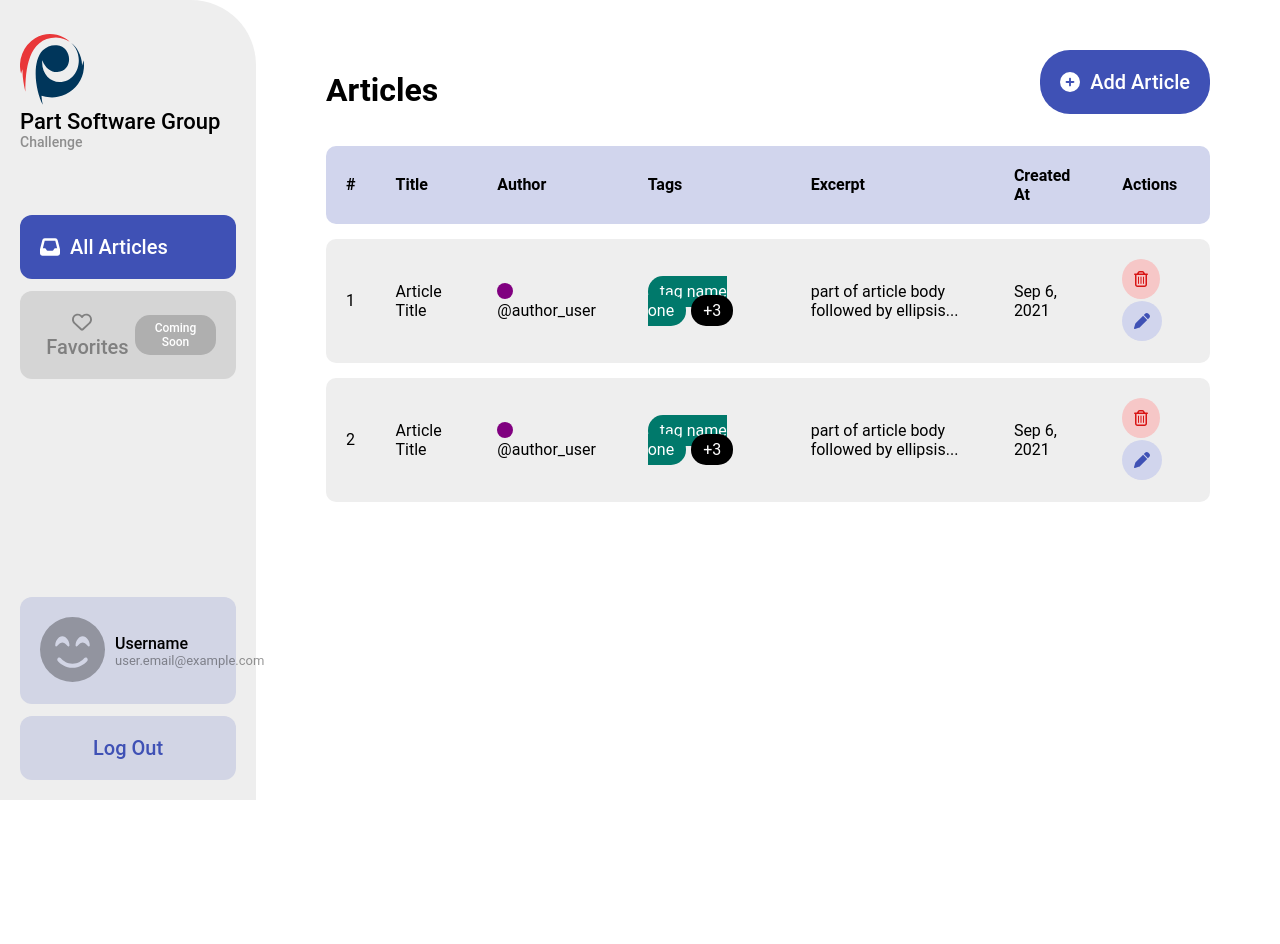
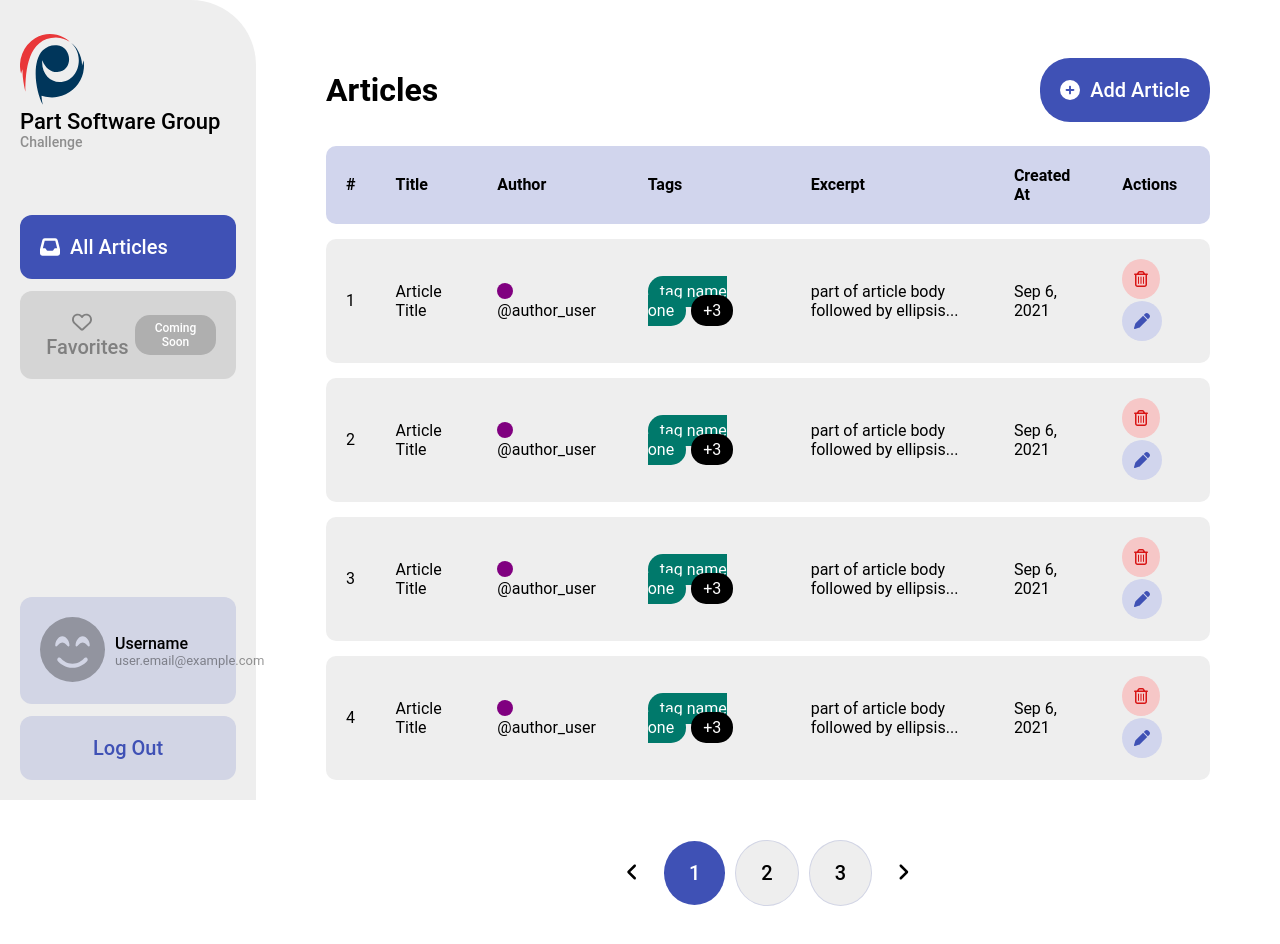
Before and after one commit to Bodaghi73/interview, a React (Create React App) app: page / in a window 1280 px wide. Shown: the top 944 px of the page. Before the commit the page ends 800 px from the top, so only its background shows below. Built offline with nearby package versions, Linux system fonts and the light colour scheme.

Commit message:
pagination component

```diff
--- /dev/null
+++ b/src/assets/styles/pagination.scss
@@ -0,0 +1,32 @@
+@import "./style.scss";
+
+.pagination-group{
+    display: flex;
+    justify-content: center;
+    align-items: center;
+    .previous, .next{
+        button.previous-button,.next-button{
+            @extend %button;
+            background-color: $light-color;
+        }
+    }
+
+    .number-buttons{
+        button.number{
+            padding: 20px 25px 20px;
+            margin: 0 5px 0;
+            font-size: 20px;
+            font-weight: 500;
+            border-radius: 50%;
+            background-color: $background;
+            border: 1px solid $light-blue-color;
+            outline: none;
+            cursor: pointer;
+        }
+        button.active{
+            color: $light-color;
+            background-color: $dark-blue-color;
+            border: none;
+        }
+    }
+}
--- a/src/assets/styles/table-articles.scss
+++ b/src/assets/styles/table-articles.scss
@@ -7,6 +7,7 @@
     .header {
         display: flex;
         justify-content: space-between;
+        align-items: center;
 
         .add-article {
             button.add-article-button {
@@ -21,4 +22,8 @@
         }
 
     }
+
+    .pagination{
+        margin-top: 45px;
+    }
 }
--- /dev/null
+++ b/src/components/pagination.js
@@ -0,0 +1,28 @@
+import { FontAwesomeIcon } from "@fortawesome/react-fontawesome";
+import { faAngleLeft, faAngleRight } from "@fortawesome/free-solid-svg-icons";
+
+import "../assets/styles/pagination.scss";
+
+function Pagination() {
+	return (
+		<div className="pagination-group">
+			<div className="previous">
+				<button className="previous-button">
+					<FontAwesomeIcon icon={faAngleLeft} />
+				</button>
+			</div>
+			<div className="number-buttons">
+				<button className="number active">1</button>
+				<button className="number">2</button>
+				<button className="number">3</button>
+			</div>
+			<div className="next">
+				<button className="next-button">
+					<FontAwesomeIcon icon={faAngleRight} />
+				</button>
+			</div>
+		</div>
+	);
+}
+
+export default Pagination;
--- a/src/components/table-articles.js
+++ b/src/components/table-articles.js
@@ -2,6 +2,7 @@ import { FontAwesomeIcon } from "@fortawesome/react-fontawesome";
 import { faCirclePlus } from "@fortawesome/free-solid-svg-icons";
 
 import Table from "./table";
+import Pagination from "./pagination";
 
 import "../assets/styles/table-articles.scss";
 
@@ -22,7 +23,9 @@ function TableArticles() {
 			<div className="table">
 				<Table></Table>
 			</div>
-			<div className="pagination"></div>
+			<div className="pagination">
+				<Pagination></Pagination>
+			</div>
 		</div>
 	);
 }
--- a/src/components/table.js
+++ b/src/components/table.js
@@ -55,6 +55,42 @@ function Table() {
 						<FontAwesomeIcon className="edit-icon" icon={faPen} />
 					</td>
 				</tr>
+				<tr>
+					<td>3</td>
+					<td>Article Title</td>
+					<td>
+						<FontAwesomeIcon className="author-icon" icon={faCircle} />
+						@author_user
+					</td>
+					<td>
+						<span className="tag-name">tag name one</span>
+						<span className="counter">+3</span>
+					</td>
+					<td>part of article body followed by ellipsis...</td>
+					<td>Sep 6, 2021</td>
+					<td>
+						<FontAwesomeIcon className="delete-icon" icon={faTrashCan} />
+						<FontAwesomeIcon className="edit-icon" icon={faPen} />
+					</td>
+				</tr>
+				<tr>
+					<td>4</td>
+					<td>Article Title</td>
+					<td>
+						<FontAwesomeIcon className="author-icon" icon={faCircle} />
+						@author_user
+					</td>
+					<td>
+						<span className="tag-name">tag name one</span>
+						<span className="counter">+3</span>
+					</td>
+					<td>part of article body followed by ellipsis...</td>
+					<td>Sep 6, 2021</td>
+					<td>
+						<FontAwesomeIcon className="delete-icon" icon={faTrashCan} />
+						<FontAwesomeIcon className="edit-icon" icon={faPen} />
+					</td>
+				</tr>
 			</tbody>
 		</table>
 	);
```
